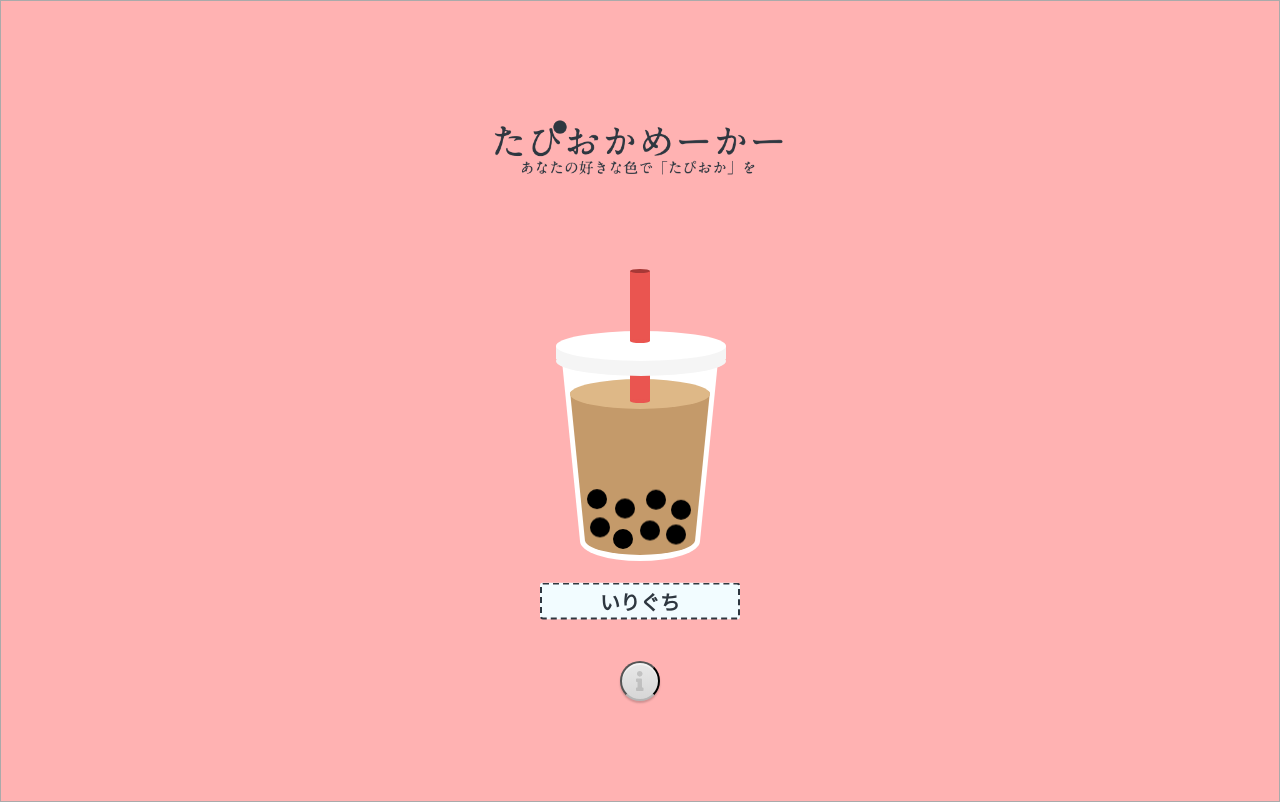
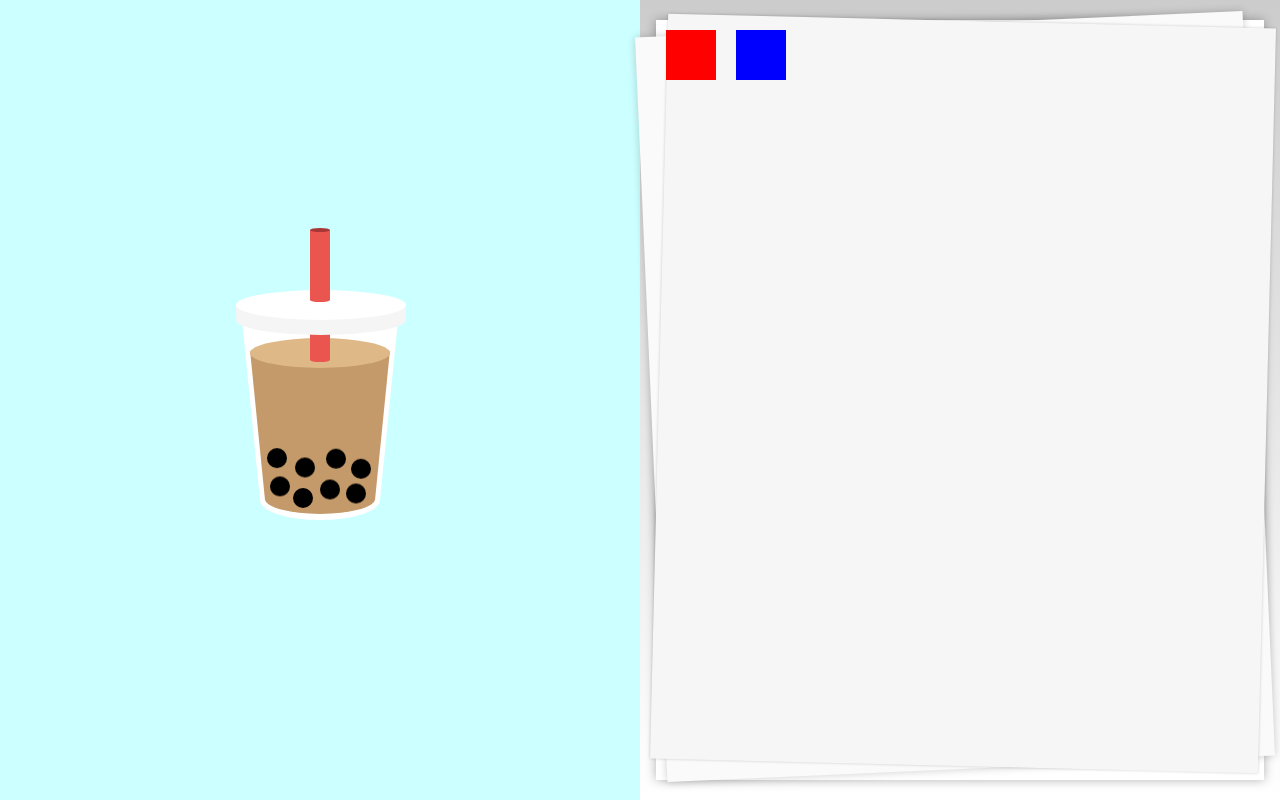
Before and after one commit to redgosho/tapioca-maker, a React (Create React App) app in the folder tapioca-project/: page / in a window 1280 px wide. Built offline with nearby package versions, Linux system fonts and the light colour scheme; a web font is replaced by a local one.

Commit message:
カラーパレットまで

```diff
--- a/tapioca-project/src/index.js
+++ b/tapioca-project/src/index.js
@@ -1,7 +1,7 @@
 import React from 'react';
 import ReactDOM from 'react-dom';
 import './css/index.css';
-import Title from './screens/Title';
+import Title from './screens/Maker';
 import * as serviceWorker from './screens/serviceWorker';
 
 import { library } from '@fortawesome/fontawesome-svg-core'; //fontawesomeのコアファイル
--- /dev/null
+++ b/tapioca-project/src/screens/Maker.js
@@ -0,0 +1,197 @@
+import React from 'react';
+import styled from 'styled-components'
+import { FontAwesomeIcon } from '@fortawesome/react-fontawesome';
+// 画像読み込み
+import logo from '../img/logo.png';
+// コンポ読み込みs
+import Tapioca from './Tapioca';
+
+function Title() {
+  return (
+    <Body>
+      <Main__area>
+        <Tapioca__area>
+          <Tapioka__board>
+            <Tapioca />
+          </Tapioka__board>
+        </Tapioca__area>
+      </Main__area>
+      <Custom_area>
+        <Custom__borad>
+        <ColorPalette>
+            <ColorButton color={"red"}></ColorButton>
+            <ColorButton color={"blue"}></ColorButton>
+            <ColorButton></ColorButton>
+            <ColorButton></ColorButton>
+            <ColorButton></ColorButton>
+            <ColorButton></ColorButton>
+            <ColorButton></ColorButton>
+            <ColorButton></ColorButton>
+            <ColorButton></ColorButton>
+            <ColorButton></ColorButton>
+            <ColorButton></ColorButton>
+            <ColorButton></ColorButton>
+            <ColorButton></ColorButton>
+            <ColorButton></ColorButton>
+            <ColorButton></ColorButton>
+            <ColorButton></ColorButton>
+            <ColorButton></ColorButton>
+            <ColorButton></ColorButton>
+            <ColorButton></ColorButton>
+            <ColorButton></ColorButton>
+            <ColorButton></ColorButton>
+            <ColorButton></ColorButton>
+            <ColorButton></ColorButton>
+            <ColorButton></ColorButton>
+            <ColorButton></ColorButton>
+            <ColorButton></ColorButton>
+            <ColorButton></ColorButton>
+            <ColorButton></ColorButton>
+            <ColorButton></ColorButton>
+            <ColorButton></ColorButton>
+            <ColorButton></ColorButton>
+            <ColorButton></ColorButton>
+            <ColorButton></ColorButton>
+            <ColorButton></ColorButton>
+            <ColorButton></ColorButton>
+            <ColorButton></ColorButton>
+            <ColorButton></ColorButton>
+            <ColorButton></ColorButton>
+            <ColorButton></ColorButton>
+            <ColorButton></ColorButton>
+            <ColorButton></ColorButton>
+            <ColorButton></ColorButton>
+            <ColorButton></ColorButton>
+            <ColorButton></ColorButton>
+            <ColorButton></ColorButton>
+            <ColorButton></ColorButton>
+            <ColorButton></ColorButton>
+            <ColorButton></ColorButton>
+            <ColorButton></ColorButton>
+            <ColorButton></ColorButton>
+            <ColorButton></ColorButton>
+            <ColorButton></ColorButton>
+            <ColorButton></ColorButton>
+            <ColorButton></ColorButton>
+            <ColorButton></ColorButton>
+            <ColorButton></ColorButton>
+            <ColorButton></ColorButton>
+            <ColorButton></ColorButton>
+            <ColorButton></ColorButton>
+            <ColorButton></ColorButton>
+            <ColorButton></ColorButton>
+            <ColorButton></ColorButton>
+            <ColorButton></ColorButton>
+            <ColorButton></ColorButton>
+            <ColorButton></ColorButton>
+            <ColorButton></ColorButton>
+            <ColorButton></ColorButton>
+            <ColorButton></ColorButton>
+            <ColorButton></ColorButton>
+            <ColorButton></ColorButton>
+            <ColorButton></ColorButton>
+            <ColorButton></ColorButton>
+          </ColorPalette>
+        </Custom__borad>
+      </Custom_area>
+    </Body>
+  );
+}
+
+const Body = styled.div`
+  height: 100vh;
+  width: 100vw
+  display: flex;
+  flex-direction: row;
+  background:
+  linear-gradient(
+    90deg,
+    rgba(208, 147, 82, 0.6),
+    rgba(192, 134, 70, 0.6) 60%,
+    rgba(208, 147, 82, 0.6)
+  ),
+  repeating-radial-gradient(
+    ellipse at 60% 500%,
+    #c08646,
+    #c08646 0.2%,
+    #d09352 0.6%,
+    #d09352 1%
+  );
+`
+const Main__area = styled.div`
+  display: block;
+  height: 100%;
+  width: 50%;
+  position: relative;
+  flex-direction: column;
+`
+const Tapioca__area = styled.div`
+  display: block;
+  height: 100%;
+  width: 100%;
+  background: #CCFFFF;
+  margin: auto;
+`
+const Tapioka__board = styled.div`
+  // 縦横中央寄せ
+  position: absolute;
+  top: 50%;
+  left: 50%;
+  transform: translateY(-50%) translateX(-50%);
+  -webkit- transform: translateY(-50%) translateX(-50%);
+`
+const Custom_area = styled.div`
+  position: relative;
+  width: 50%;
+  height: 100%;
+  float: left;
+  background: linear-gradient(#ccc, #fff);
+`
+const Custom__borad = styled.div`
+  background: #fff;
+  box-shadow: 0 0 10px rgba(0,0,0,0.3);
+  position: absolute;
+  width: 95%;
+  height: 95%;
+  // 縦横中央寄せ
+  position: absolute;
+  top: 50%;
+  left: 50%;
+  transform: translateY(-50%) translateX(-50%);
+  -webkit- transform: translateY(-50%) translateX(-50%);
+  &::before {
+    content: "";
+    height: 98%;
+    position: absolute;
+    width: 100%;
+    z-index: -1;
+    background: #fafafa;
+    box-shadow: 0 0 8px rgba(0,0,0,0.2);
+    left: -5px;
+    top: 4px;
+    transform: rotate(-2.5deg);
+  }
+  &::after {
+    content: "";
+    height: 98%;
+    position: absolute;
+    width: 100%;
+    z-index: -1;
+    background: #f6f6f6;
+    box-shadow: 0 0 3px rgba(0,0,0,0.2);
+    right: -3px;
+    top: 1px;
+    transform: rotate(1.4deg);
+  }
+`
+const ColorPalette = styled.div`
+  display: flex;
+  flex-wrap: wrap;
+`
+const ColorButton = styled.div`
+  height: 50px;
+  width: 50px;
+  margin: 10px;
+  background: ${props => props.color};
+`
+export default Title;
```
